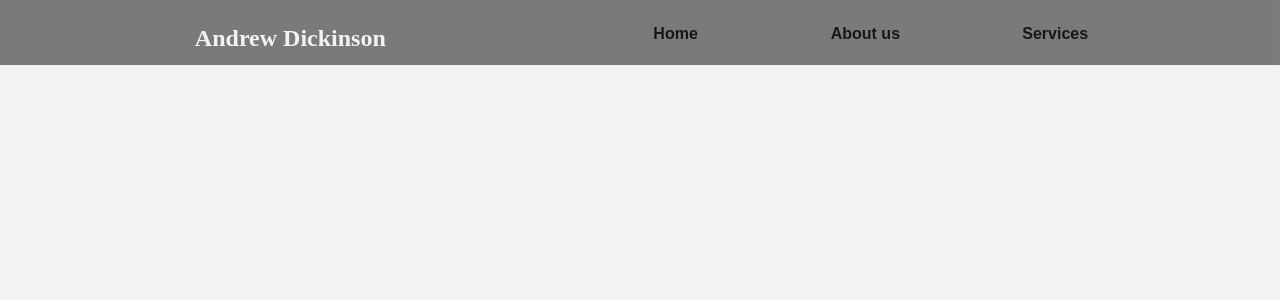
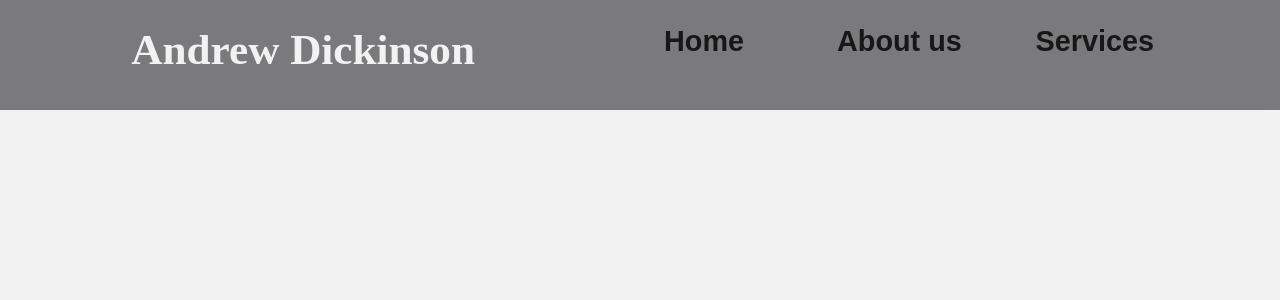
Before and after one commit to acdickin/AndrewDickinson, a React app: page /contact in a window 1280 px wide. Shown: the top 300 px of the page. Built offline with nearby package versions, Linux system fonts and the light colour scheme.

Commit message:
working on desktop header

```diff
--- a/src/styles/header.scss
+++ b/src/styles/header.scss
@@ -1,9 +1,9 @@
 @import './globals';
 #header{
-	height:60px;
+	height: 60px;
 	width:100%;
 	top:0;
-	padding-top: 5px;
+	padding-bottom: 10px;
 	position: fixed;
 	z-index: 666;
 	background: $green;
@@ -47,7 +47,7 @@
 		text-align: center;
 		font-family: arial;
 	  font-weight: 600;
-	margin-top: 50px;
+		margin-top: 50px;
 		&.active{
 			display:grid;
 		}
@@ -62,20 +62,38 @@
 		  margin-bottom: 120px;
 		  position: relative;
 		 	background-color: $dgrey;
+			height: 100px;
+
+
+			h2{
+				font-size: 2.7em;
+				margin:0;
+			}
+			a{
+				font-size: 1.8em;
+				margin:0;
+				padding:0;
+			}
+			a.active{
+				background: $grey;
+			}
 		}
+
 		#logo{
-			grid-area:logo;
-		}
-		#logo img{
-
+		grid-area:logo;
+		height: 50%;
+    align-self: center;
  		}
 		#menu{
 			grid-area:menu;
+			height: 50%;
+    	align-self: center;
 		}
 		#links{
 			display: flex !important;
 			justify-content:space-around;
-			margin-top: 0 !important;
+			margin: 0 !important;
+			height: 100px;
 		}
 
 		#links a {
```
